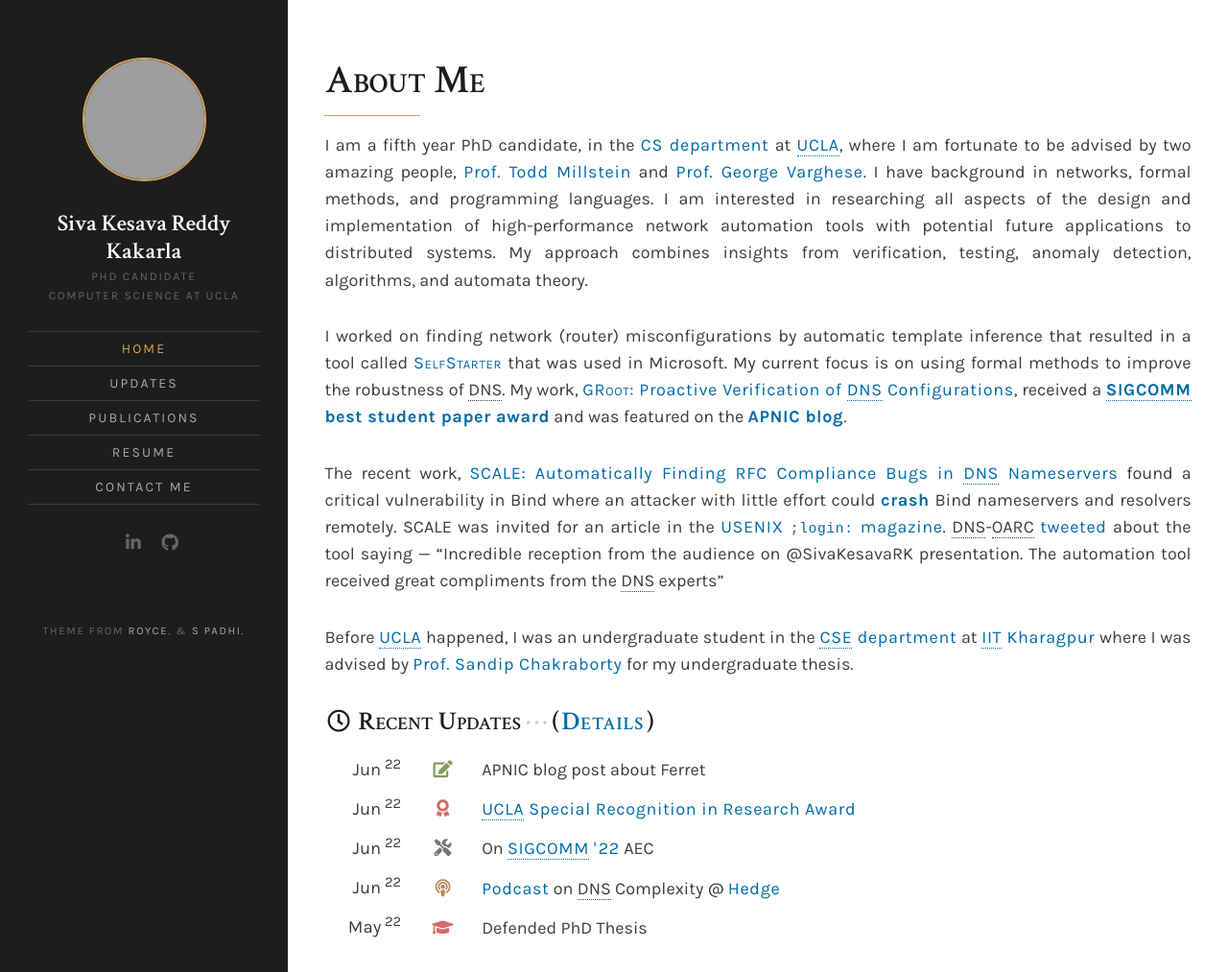
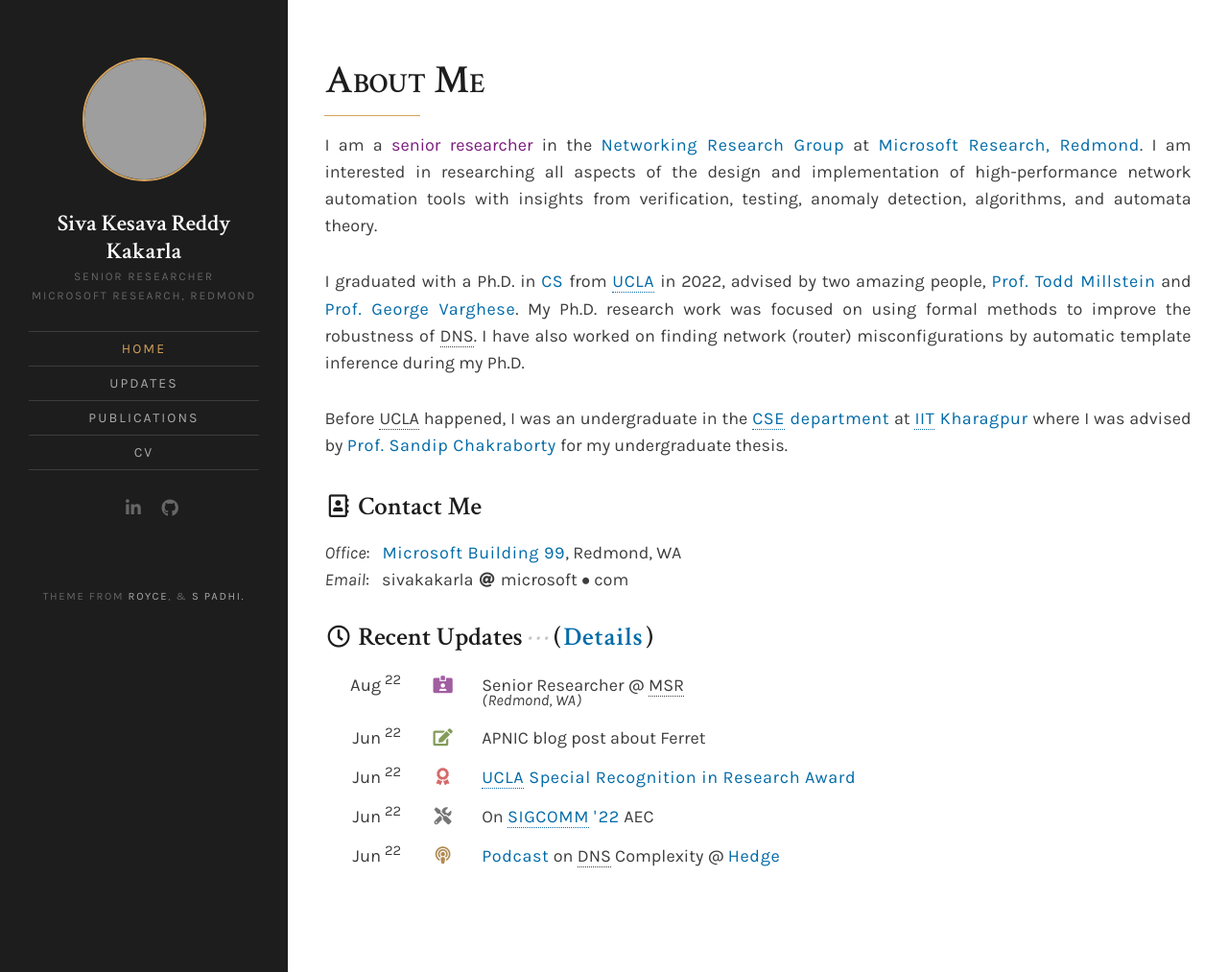
Before and after one commit to SivaKesava1/sivakesava1.github.io, a Jekyll site: the page built from index.md, in a window 1280 px wide and 1013 px high. Shown: the whole window at 96% size. Built offline with Jekyll 4.4.1, drawn with Linux system fonts in a browser that asks for light colours; nearby versions of some CDN libraries; a style sheet for code colours, icons or effects is not loaded; grey boxes are pictures that could not be loaded.

Commit message:
MSR update

```diff
--- a/_config.yml
+++ b/_config.yml
@@ -1,8 +1,8 @@
 # Site setings
 name: 'Siva Kesava Reddy Kakarla'
 short: 'Siva Kakarla'
-description: 'PhD Candidate'
-description1: 'Computer Science at UCLA'
+description: 'Senior Researcher'
+description1: 'Microsoft Research, Redmond'
 meta_description: 'Personal website'
 logo:
 # Author image is used in site sidebar and greetings in the home page hero text
@@ -52,10 +52,10 @@ navigation:
     url: /updates
   - text: Publications
     url: /publications
-  - text: Resume
-    url: /resume
-  - text: Contact Me
-    url: /contact
+  - text: CV
+    url: /cv
+  # - text: Contact Me
+  #   url: /contact
 
 
 # Required Plugins
--- a/_includes/mini_updates.md
+++ b/_includes/mini_updates.md
@@ -1,6 +1,6 @@
 
 <div>
-<h4 class="updates-small-caps"> <i class='far fa-fw fa-sm fa-clock'></i> Recent Updates <em> &middot; &middot; &middot;</em> (<a href="/updates"> Details </a>)</h4>
+<h4> <i class='far fa-fw fa-sm fa-clock'></i> Recent Updates <em> &middot; &middot; &middot;</em> (<a href="/updates"> Details </a>)</h4>
 </div>
 
 <div class='mini-events'>
--- a/resume.html
+++ b/cv.html
@@ -1,6 +1,6 @@
 ---
 layout: pdf-view
-title: Resume
+title: CV
 sorter: 2
 pdf :  /assets/pdf/CV.pdf
 ---
--- a/index.md
+++ b/index.md
@@ -7,6 +7,15 @@ title: Home
 <h1 class="title-small-caps">About Me</h1>
 
 <div class="bio" markdown="1">
+
+I am a <span class="color-medium-accent">senior researcher</span> in the [Networking Research Group][NRG] at [Microsoft Research, Redmond][Microsoft Research].
+I am interested in researching all aspects of the design and implementation of high-performance network automation tools with insights from verification, testing, anomaly detection, algorithms, and automata theory.
+
+I graduated with a Ph.D. in [CS][CS@UCLA] from [UCLA] in 2022, advised by two amazing people, [Prof. Todd Millstein][Todd Millstein] and [Prof. George Varghese][George Varghese].
+My Ph.D. research work was focused on using formal methods to improve the robustness of DNS.
+I have also worked on finding network (router) misconfigurations by automatic template inference during my Ph.D.
+
+{% comment -%}
 I am a fifth year PhD candidate, in the [CS department][CS@UCLA] at [UCLA], where I am fortunate to be advised by two amazing people, [Prof. Todd Millstein][Todd Millstein] and [Prof. George Varghese][George Varghese]. I have background in networks, formal methods, and programming languages. I am interested in researching all aspects of the design and implementation of high-performance network automation tools with potential future applications to distributed systems. My approach combines insights from verification, testing, anomaly detection, algorithms, and automata theory.
 
 I worked on finding network (router) misconfigurations by automatic template inference
@@ -15,7 +24,6 @@ My work, [<span class='small-caps'>GRoot</span>: Proactive Verification of DNS C
 
 The recent work, [<span class='small-caps'>SCALE</span>:  Automatically Finding RFC Compliance Bugs in DNS Nameservers]({{ site.baseurl }}/projects/8-ferret) found a critical vulnerability in Bind where an attacker with little effort could [**crash**](https://kb.isc.org/v1/docs/cve-2021-25215) Bind nameservers and resolvers remotely. <span class='small-caps'>SCALE</span> was invited for an article in the [USENIX <tt>;login:</tt> magazine](https://www.usenix.org/publications/loginonline/ferret-automatically-finding-rfc-compliance-bugs-dns-nameservers). DNS-OARC [tweeted](https://twitter.com/dnsoarc/status/1390497128825376770)  about the tool saying — “Incredible reception from the audience on @SivaKesavaRK presentation. The automation tool received great compliments from the DNS experts”
 
-{% comment -%}
 My research interests lie at the intersection of Networks and Programming Languages.
 <!-- My work is focused on addressing two key limitations in the current network verification technology - the lack of formal specifications, and a shallow application that is limited only to the routing layer.  -->
 My work is focused on addressing the limitations in the current network verification technology - the lack of formal specifications, and a shallow application that is limited only to the routing layer.
@@ -26,7 +34,17 @@ My research seeks to make it easier for operators to design, build, and maintain
 My projects in network verification have been in collaboration with [Ryan Beckett], [Behnaz Arzani] and [Karthick Jayaraman] from Microsoft. Our work, [<span class='small-caps'>GRoot</span>: Proactive Verification of DNS Configurations]({{ site.baseurl }}/projects/5-groot), received a [**SIGCOMM best student paper award**](http://www.sigcomm.org/awards/student-award-recipients) and has also been featured on the [**APNIC blog**](https://blog.apnic.net/2020/10/29/find-bugs-in-your-dns-zone-files-before-deployment/).
 {%- endcomment -%}
 
-Before [UCLA] happened, I  was an undergraduate student in the [CSE department][CS@IITKGP] at [IIT Kharagpur] where I was advised by [Prof. Sandip Chakraborty][Sandip Chakraborty] for my undergraduate thesis.
+Before UCLA happened, I  was an undergraduate in the [CSE department][CS@IITKGP] at [IIT Kharagpur] where I was advised by [Prof. Sandip Chakraborty][Sandip Chakraborty] for my undergraduate thesis.
+
+<h4><i class='far fa-fw fa-sm fa-address-book'></i> Contact Me </h4>
+
+<em>Office</em>: &nbsp; [Microsoft Building 99][MSRA], Redmond, WA
+<br>
+<em>Email</em>: &nbsp; sivakakarla <i class='fas fa-fw fa-sm fa-at'></i> microsoft <i class='fas fa-fw fa-xs fa-circle' style='font-size: 0.4em; vertical-align: 25%;'></i> com
+<br>
+
+[MSRA]:        https://goo.gl/maps/Qn2c64vWkwXAmdJb6
+
 
 {% include mini_updates.md %}
 
```
Also changed, not shown: _includes/common_links.md (+4 -3 lines), _projects/1-phd-dissertation.md (+12 -0 lines), _updates/2022-08-msr.md (added, +11 -0 lines), 1 other file.
